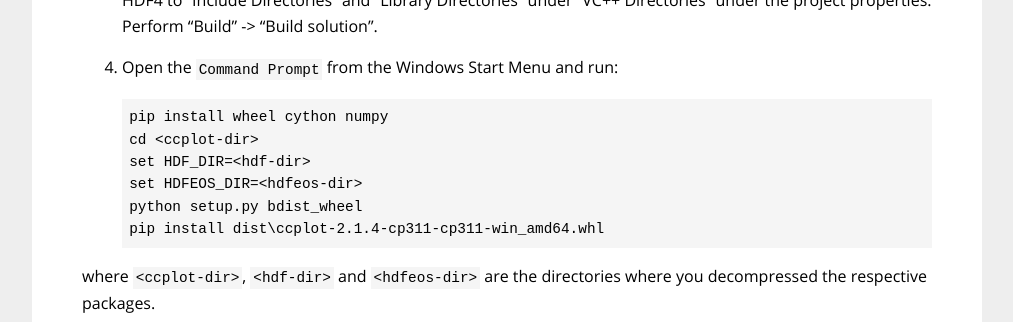
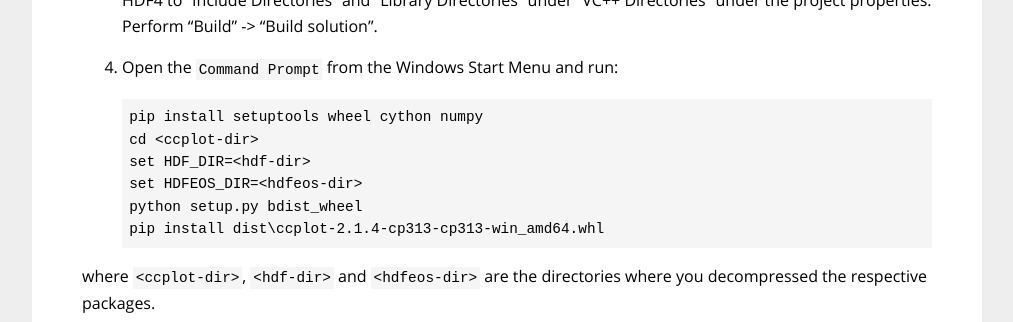
Before and after one commit to peterkuma/ccplot, a Jekyll site: the page built from installation/index.md, in a window 1280 px wide and 900 px high, scrolled down 3349 px. Shown: the part 151-473 px from the top of the window, without its empty margins (133-1146 px from the left). Built offline with Jekyll 4.4.1, drawn with Linux system fonts in a browser that asks for light colours; some of the changed text lies outside the part shown.

Commit message:
Update Windows installation instructions

```diff
--- a/installation/index.md
+++ b/installation/index.md
@@ -344,12 +344,12 @@ but it can theoretically work with future versions of Python.
 
 7. Open the `Command Prompt` from the Windows Start Menu and run:
 
-       pip install wheel cython numpy
+       pip install setuptools wheel cython numpy
        cd <ccplot-dir>
        set HDF_DIR=<hdf-dir>
        set HDFEOS_DIR=<hdfeos-dir>
        python setup.py bdist_wheel
-       pip install dist\ccplot-2.1.4-cp311-cp311-win_amd64.whl
+       pip install dist\ccplot-2.1.4-cp313-cp313-win_amd64.whl
 
 where `<ccplot-dir>`, `<hdf-dir>` and `<hdfeos-dir>` are the directories where
 you decompressed the respective packages.
```
Also changed, not shown: other parts of installation/index.md (+1 -1 lines).
